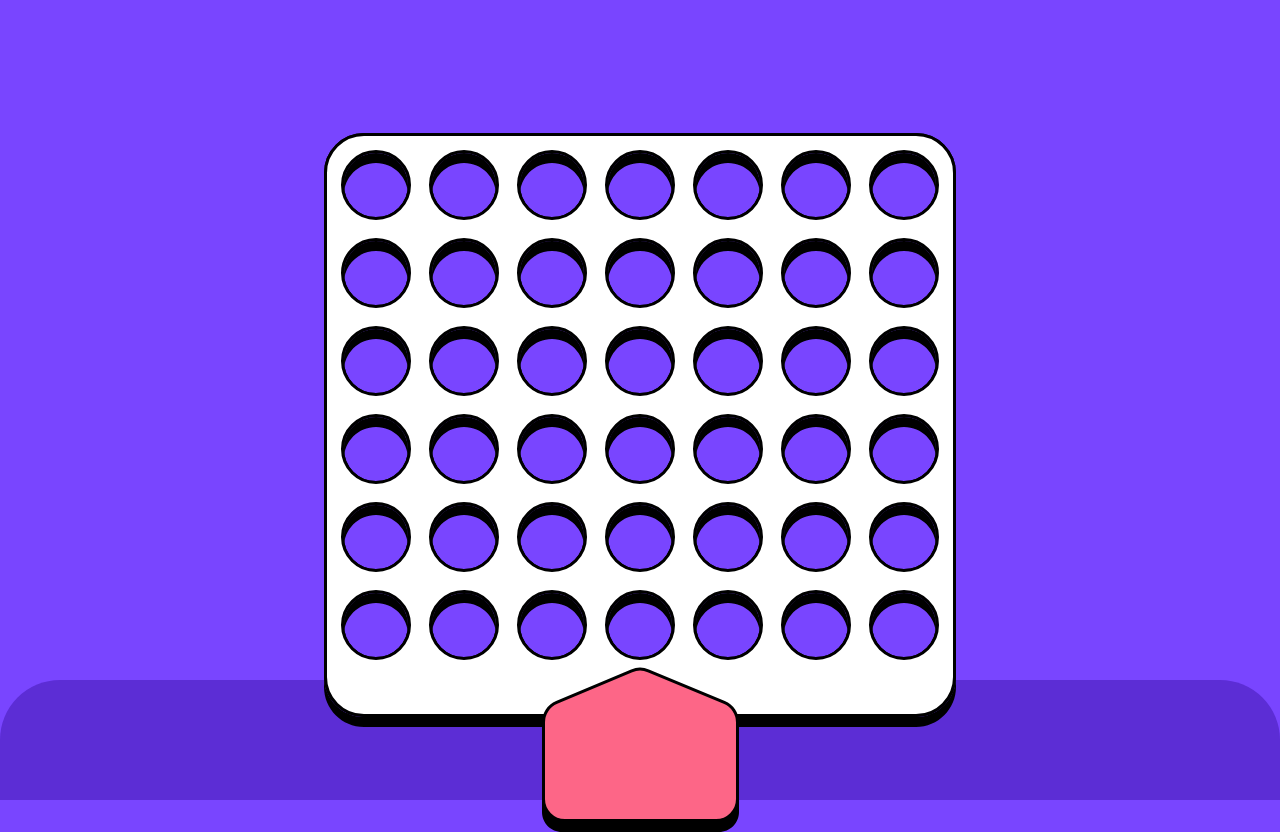
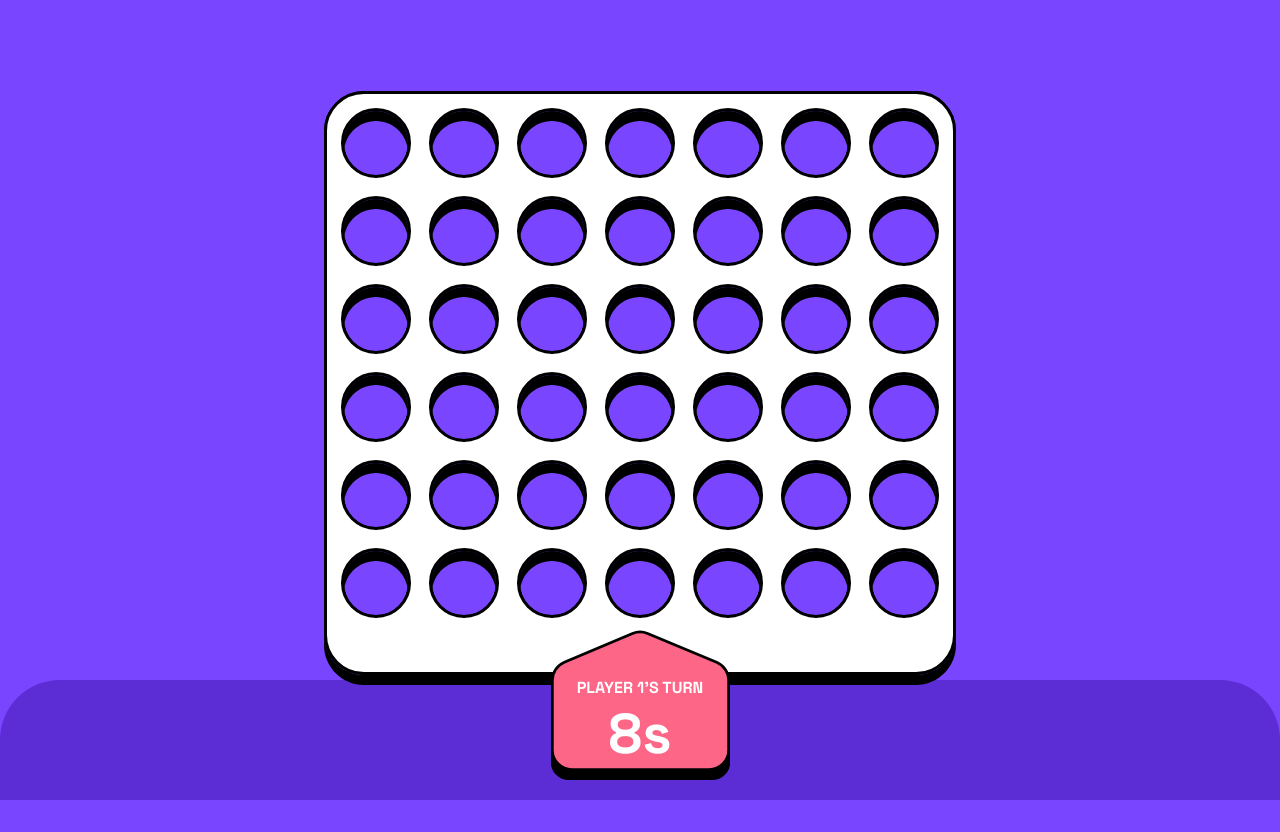
Before and after one commit to AlbaOngaro/connect-four-game, a Next.js app: page /game in a window 1280 px wide. After the commit the page ends 800 px from the top, so only its background shows below. Built offline with nearby package versions, Linux system fonts and the light colour scheme.

Commit message:
feat: added turn timer

```diff
--- a/src/components/grid/footer/Footer.styles.ts
+++ b/src/components/grid/footer/Footer.styles.ts
@@ -1,11 +1,45 @@
 import { css } from "@emotion/react";
+import { Value } from "types";
 
 export const footer = css`
   position: absolute;
-  bottom: -105px;
+  bottom: -95px;
   z-index: 10;
   display: flex;
   justify-content: center;
   width: 100%;
   height: fit-content;
 `;
+
+export const marker = (currentPlayer: Value) => css`
+  width: 191px;
+  height: 150px;
+  flex-shrink: 0;
+  display: flex;
+  flex-direction: column;
+  justify-content: center;
+  align-items: center;
+  background-image: url(${currentPlayer === Value.P1 ? "/images/turn-background-red.svg" : "/images/turn-background-yellow.svg"});
+  background-size: contain;
+  background-repeat: no-repeat;
+  background-position: center;
+  color: ${currentPlayer === Value.P1 ? "#FFF" : "#000000"};
+
+  & p {
+    margin: 36px 0 0;
+    font-size: 16px;
+    font-family: Space Grotesk;
+    font-style: normal;
+    font-weight: 700;
+    line-height: normal;
+    text-transform: uppercase;
+  }
+
+  & h3 {
+    font-size: 56px;
+    font-style: normal;
+    font-weight: 700;
+    line-height: normal;
+    margin: 0;
+  }
+`;
--- a/src/components/grid/footer/Footer.tsx
+++ b/src/components/grid/footer/Footer.tsx
@@ -1,10 +1,47 @@
 /* eslint-disable @next/next/no-img-element */
+import { useGameState } from "providers/game-state/GameStateProvider";
 import * as styles from "./Footer.styles";
+import { Value } from "types";
+import { useEffect, useState } from "react";
 
 export function Footer() {
+  const { currentPlayer, setCurrentPlayer } = useGameState();
+
+  const [seconds, setSeconds] = useState(15);
+
+  useEffect(() => {
+    const int = setInterval(() => {
+      setSeconds((curr) => {
+        if (curr - 1 >= 0) {
+          return curr - 1;
+        }
+
+        return curr;
+      });
+    }, 1000);
+
+    return () => {
+      clearInterval(int);
+    };
+  }, []);
+
+  useEffect(() => {
+    if (seconds === 0) {
+      setCurrentPlayer((curr) => (curr === Value.P1 ? Value.P2 : Value.P1));
+    }
+    // eslint-disable-next-line react-hooks/exhaustive-deps
+  }, [seconds]);
+
+  useEffect(() => {
+    setSeconds(15);
+  }, [currentPlayer]);
+
   return (
     <footer css={styles.footer}>
-      <img src="/images/turn-background-red.svg" alt="turn" />
+      <div css={styles.marker(currentPlayer)}>
+        <p>Player {currentPlayer}&rsquo;s turn</p>
+        <h3>{seconds}s</h3>
+      </div>
     </footer>
   );
 }
--- a/src/components/grid/header/GridHeader.styles.ts
+++ b/src/components/grid/header/GridHeader.styles.ts
@@ -4,7 +4,7 @@ export const header = css`
   display: grid;
   grid-template-columns: repeat(7, minmax(0, 1fr));
   grid-gap: 24px;
-  padding: 20px 20px 0;
+  padding: 0 20px 0;
 `;
 
 export const button = css`
--- a/src/components/pages/game/GamePage.styles.ts
+++ b/src/components/pages/game/GamePage.styles.ts
@@ -3,7 +3,7 @@ import { css } from "@emotion/react";
 export const container = css`
 	display: flex;
 	justify-content: center;
-	align-items: center;
 	width: 100vw;
 	height: 100vh;
+	padding-top: 52px;
 `;
```
Also changed, not shown: public/images/marker-red.svg, public/images/marker-yellow.svg.
